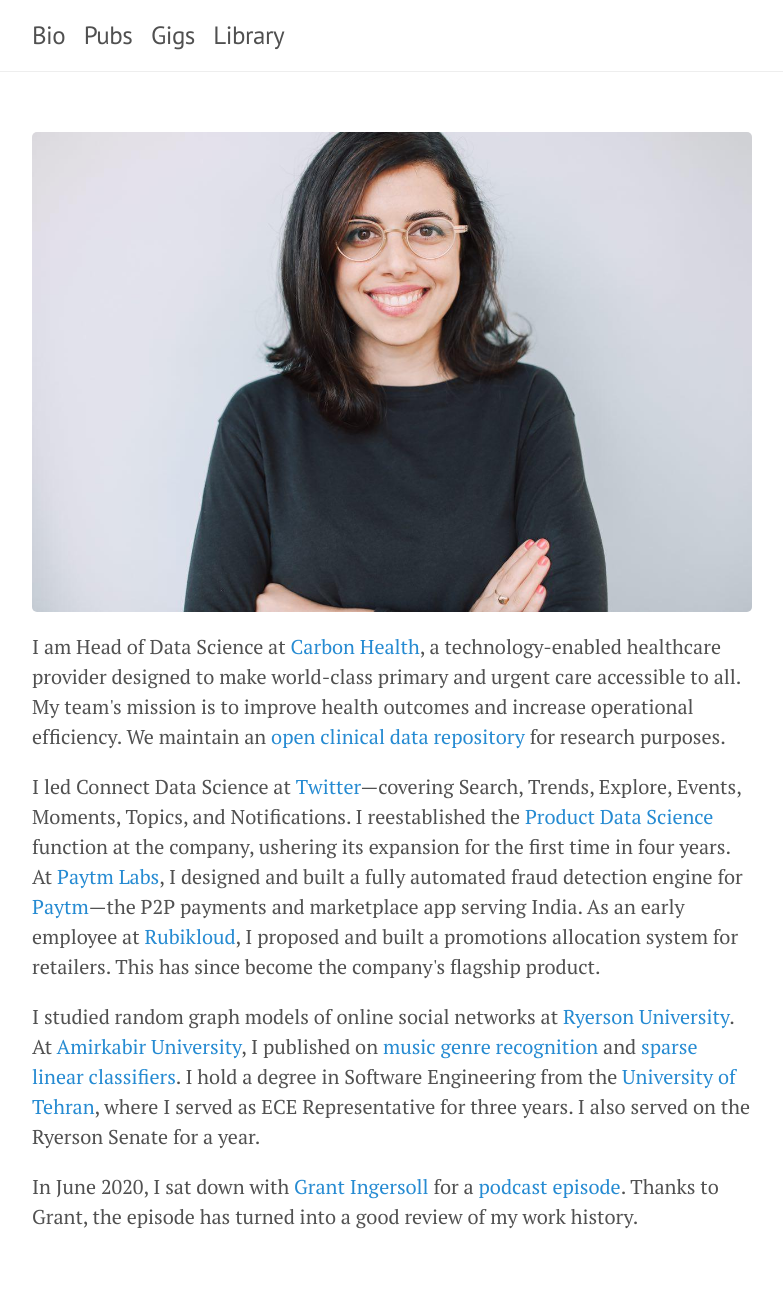
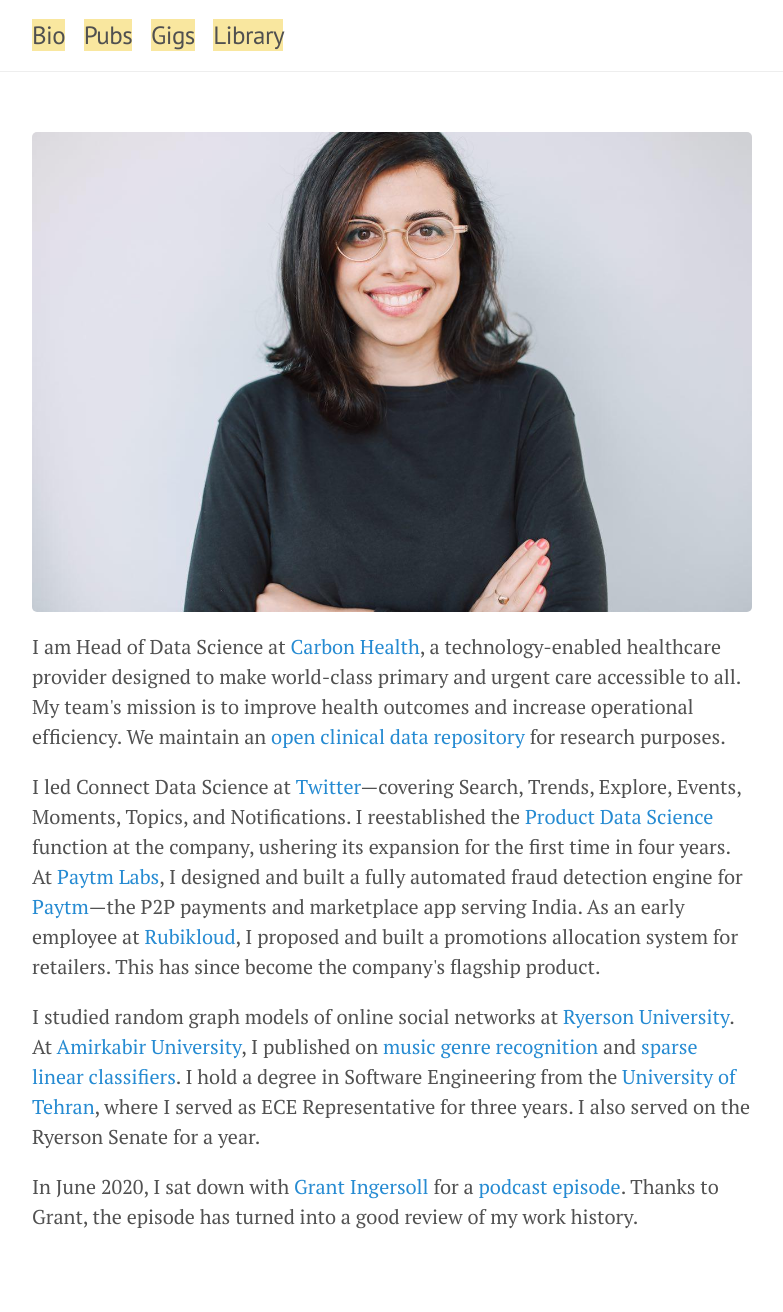
Before and after one commit to djpardis/djpardis.github.io, a Jekyll site: the page built from index.html, in a window 1280 px wide. Shown: the whole page, without its empty margins (248-1031 px from the left). Built offline with Jekyll 4.4.1, drawn with Linux system fonts in a browser that asks for light colours.

Commit message:
Color menu

```diff
--- a/_layouts/default.html
+++ b/_layouts/default.html
@@ -17,7 +17,8 @@
             <!-- <a href="{{ site.baseurl }}/">Bio</a> &nbsp; -->
 
             {% for page in site.pages_list %}
-              <a href="{{ page[1]  }}">{{ page[0] }}</a> &nbsp;
+              <span style="background-color: #F9E79F"><a href="{{ page[1]  }}">{{ page[0] }}</a></span>
+               &nbsp;
             {% endfor %}
           </h3>
 
```
